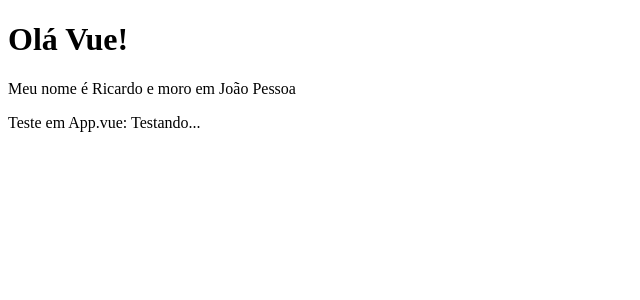
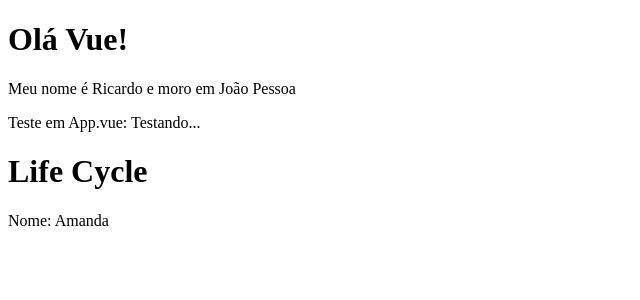
Before and after one commit to ricardorocker/vue3-learning, a Vue app in the folder 02_projeto_vue/: page / in a window 1280 px wide. Shown: the top 300 px of the page, without its empty margins (0-640 px from the left). Built offline with nearby package versions, Linux system fonts and the light colour scheme.

Commit message:
LIfe cycle Hooks

```diff
--- a/02_projeto_vue/src/App.vue
+++ b/02_projeto_vue/src/App.vue
@@ -2,16 +2,19 @@
   <div>
     <PrimeiroComponente />
     <p>Teste em App.vue: {{ test }}</p>
+    <LifeCycle />
   </div>
 </template>
 
 <script>
 import PrimeiroComponente from './components/PrimeiroComponente.vue';
+import LifeCycle from './components/LifeCycle.vue';
 
 export default {
   name: 'App',
   components: {
-    PrimeiroComponente
+    PrimeiroComponente,
+    LifeCycle
   },
   data() {
     return {
--- /dev/null
+++ b/02_projeto_vue/src/components/LifeCycle.vue
@@ -0,0 +1,28 @@
+<template>
+    <div>
+        <h1>Life Cycle</h1>
+        <p>Nome: {{ name }}</p>
+    </div>
+</template>
+
+<script>
+export default {
+    name: 'Life-cycle',
+    data() {
+        return {
+            name: "Ricardo"
+        }
+    },
+    created() {
+        setTimeout(() => {
+            this.name = "Petrucia"
+        }, 1000);
+
+    },
+    mounted() {
+        setTimeout(() => {
+            this.name = "Amanda"
+        }, 2000);
+    }
+}
+</script>
```
